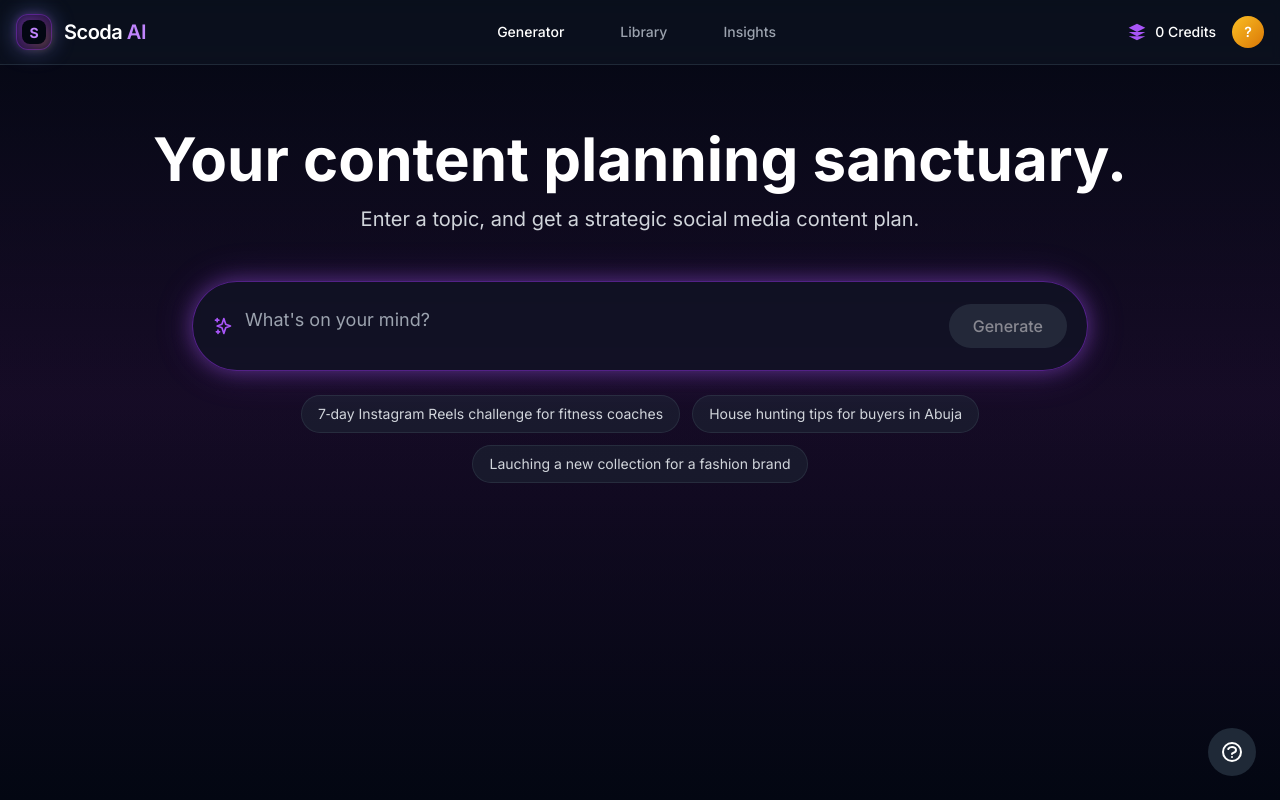
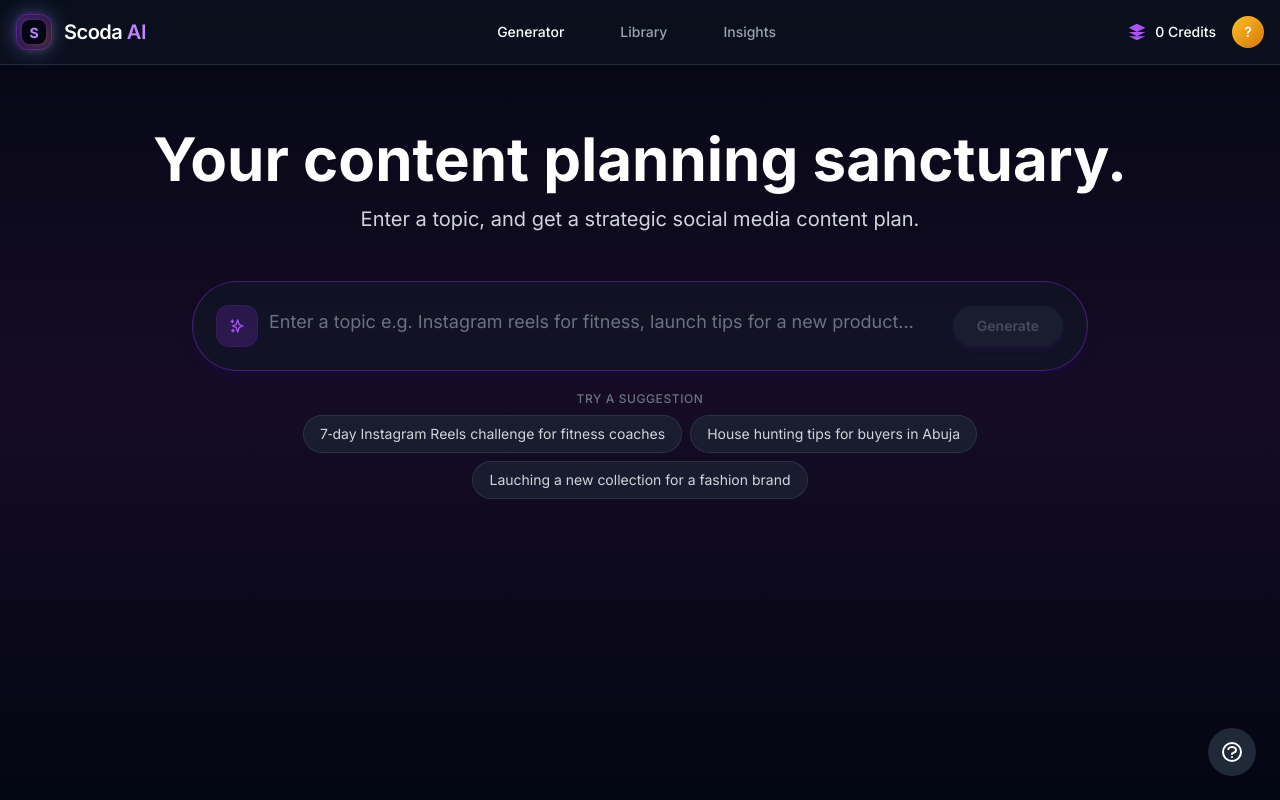
Before and after one commit to Shukazuby/scoda-ai, a Next.js app: page / in a window 1280 px wide. Built offline with nearby package versions, Linux system fonts and the light colour scheme; no server answers.

Commit message:
enhance input field ui

```diff
--- a/app/page.tsx
+++ b/app/page.tsx
@@ -56,7 +56,7 @@ export default function Home() {
         setShowUnauthorizedModal(true);
         return;
       }
-      setError(err instanceof Error ? err.message : "Failed to generate ideas");
+      setError(err instanceof Error ? err.message : "Failed");
       console.error("Error generating ideas:", err);
     } finally {
       setLoading(false);
@@ -84,8 +84,7 @@ export default function Home() {
           </p>
         </div>
 
-        {/* Input Section */}
-        <div className="w-full max-w-4xl mx-auto mb-12 px-1 sm:px-0">
+        <div className="w-full max-w-4xl mb-12 -mx-3 px-0 sm:mx-auto">
           <IdeaInput
             onGenerate={handleGenerateIdeas}
             loading={loading}
--- a/components/IdeaInput.tsx
+++ b/components/IdeaInput.tsx
@@ -34,24 +34,27 @@ export default function IdeaInput({
   };
 
   return (
-    <div className="space-y-6">
+    <div className="space-y-5">
       {/* Input Field with Generate Button */}
-      <form onSubmit={handleSubmit} className="relative w-full">
-        <div className="flex flex-col sm:flex-row sm:items-center gap-4 sm:gap-3 bg-gray-900/50 border border-primary-500/50 rounded-2xl sm:rounded-full px-6 py-5 sm:px-5 sm:py-4 glow-purple backdrop-blur-sm overflow-hidden min-h-[6rem] sm:min-h-[4.5rem] w-full max-w-full">
-          <div className="flex items-start sm:items-center gap-3 flex-1 min-w-0 w-full">
+      <form onSubmit={handleSubmit} className="relative w-full" aria-label="Generate content ideas">
+        <div className="flex flex-col sm:flex-row sm:items-center gap-3 sm:gap-4 bg-gray-900/60 border border-primary-500/40 rounded-2xl sm:rounded-full px-4 py-6 md:py-6 lg:px-6 lg:py-4 lg:min-h-[5.5rem] shadow-lg shadow-primary-950/20 backdrop-blur-md overflow-hidden min-h-[8rem] md:min-h-[9rem] w-full max-w-full transition-all duration-200 hover:border-primary-500/60 focus-within:border-primary-400/70 focus-within:shadow-[0_0_0_1px_rgba(129,140,248,0.3)]">
+          <div className="flex items-center gap-3 flex-1 min-w-0 w-full min-h-[5rem] md:min-h-[6rem] lg:min-h-[3.5rem]">
+            <span className="flex h-10 w-10 sm:h-9 sm:w-9 lg:h-10 lg:w-10 shrink-0 items-center justify-center rounded-xl bg-primary-500/20 text-primary-400 ring-1 ring-primary-500/30">
               <svg
-              className="w-5 h-5 text-primary-400 flex-shrink-0 mt-0.5 sm:mt-0"
+                className="w-4 h-4"
                 fill="none"
                 stroke="currentColor"
+                strokeWidth={2}
                 viewBox="0 0 24 24"
+                aria-hidden
               >
                 <path
                   strokeLinecap="round"
                   strokeLinejoin="round"
-                strokeWidth={2}
                   d="M5 3v4M3 5h4M6 17v4m-2-2h4m5-16l2.286 6.857L21 12l-5.714 2.143L13 21l-2.286-6.857L5 12l5.714-2.143L13 3z"
                 />
               </svg>
+            </span>
             <textarea
               rows={1}
               value={topic}
@@ -62,33 +65,49 @@ export default function IdeaInput({
                   submitIfValid();
                 }
               }}
-              placeholder="What's on your mind?"
-              className="flex-1 min-w-0 w-full bg-transparent text-white placeholder-gray-400 outline-none text-base sm:text-lg resize-none min-h-[3.5rem] max-h-40 py-2 break-words"
+              placeholder="Enter a topic e.g. Instagram reels for fitness, launch tips for a new product…"
+              className="flex-1 min-w-0 w-full bg-transparent text-white placeholder-gray-500 outline-none text-[15px] sm:text-base lg:text-lg resize-none min-h-[5rem] md:min-h-[6rem] lg:min-h-[3.5rem] max-h-56 py-2 lg:py-2.5 break-words leading-relaxed"
               disabled={loading}
+              aria-label="Topic or content idea"
             />
           </div>
           <button
             type="submit"
             disabled={!topic.trim() || loading}
-            className="w-full sm:w-auto flex-shrink-0 px-6 py-3 sm:py-2.5 bg-primary-600 hover:bg-primary-700 disabled:bg-gray-700 disabled:cursor-not-allowed text-white rounded-full font-medium transition-all duration-200 disabled:opacity-50 whitespace-normal text-center break-words"
+            className="w-full sm:w-auto shrink-0 h-9 py-2 sm:h-10 sm:py-0 px-4 sm:px-6 rounded-full bg-primary-500 hover:bg-primary-400 disabled:bg-gray-800 disabled:text-gray-500 disabled:cursor-not-allowed text-white font-semibold text-xs sm:text-sm transition-all duration-200 disabled:opacity-60 focus:outline-none focus:ring-2 focus:ring-primary-400 focus:ring-offset-2 focus:ring-offset-gray-900 shadow-md shadow-primary-900/30 hover:shadow-primary-500/25 active:scale-[0.98]"
           >
-            {loading ? "Generating..." : "Generate"}
+            {loading ? (
+              <span className="inline-flex items-center gap-1.5 sm:gap-2">
+                <span className="h-3 w-3 sm:h-3.5 sm:w-3.5 animate-spin rounded-full border-2 border-white border-t-transparent" aria-hidden />
+                <span className="sm:inline">Generating…</span>
+              </span>
+            ) : (
+              "Generate"
+            )}
           </button>
         </div>
       </form>
 
       {/* Suggested Topics */}
-      <div className="flex flex-wrap items-center justify-center gap-3">
+      {suggestedTopics.length > 0 && (
+        <div className="space-y-2">
+          <p className="text-center text-xs font-medium uppercase tracking-wider text-gray-500">
+            Try a suggestion
+          </p>
+          <div className="flex flex-wrap items-center justify-center gap-2">
             {suggestedTopics.map((suggestedTopic, index) => (
               <button
                 key={index}
+                type="button"
                 onClick={() => handleSuggestedTopicClick(suggestedTopic)}
-            className="px-4 py-2 bg-gray-800/50 hover:bg-gray-800 text-gray-300 hover:text-white rounded-full text-sm transition-colors border border-gray-700/50 text-left break-words max-w-full"
+                className="px-4 py-2 rounded-full text-sm text-gray-300 bg-gray-800/60 hover:bg-gray-700/80 hover:text-white border border-gray-700/60 hover:border-gray-600 transition-colors duration-200 text-left break-words max-w-full focus:outline-none focus:ring-2 focus:ring-primary-500/50 focus:ring-offset-2 focus:ring-offset-gray-950"
               >
                 {suggestedTopic}
               </button>
             ))}
           </div>
         </div>
+      )}
+    </div>
   );
 }
--- a/lib/api.ts
+++ b/lib/api.ts
@@ -240,7 +240,7 @@ export async function generateIdeas(topic: string): Promise<{
           : "Please sign in to generate content."
       );
     }
-    handleApiError(error, "Failed to generate ideas");
+    handleApiError(error, "Failed");
   }
 }
 
```
Lines whose indentation alone changed are shown as unchanged.
